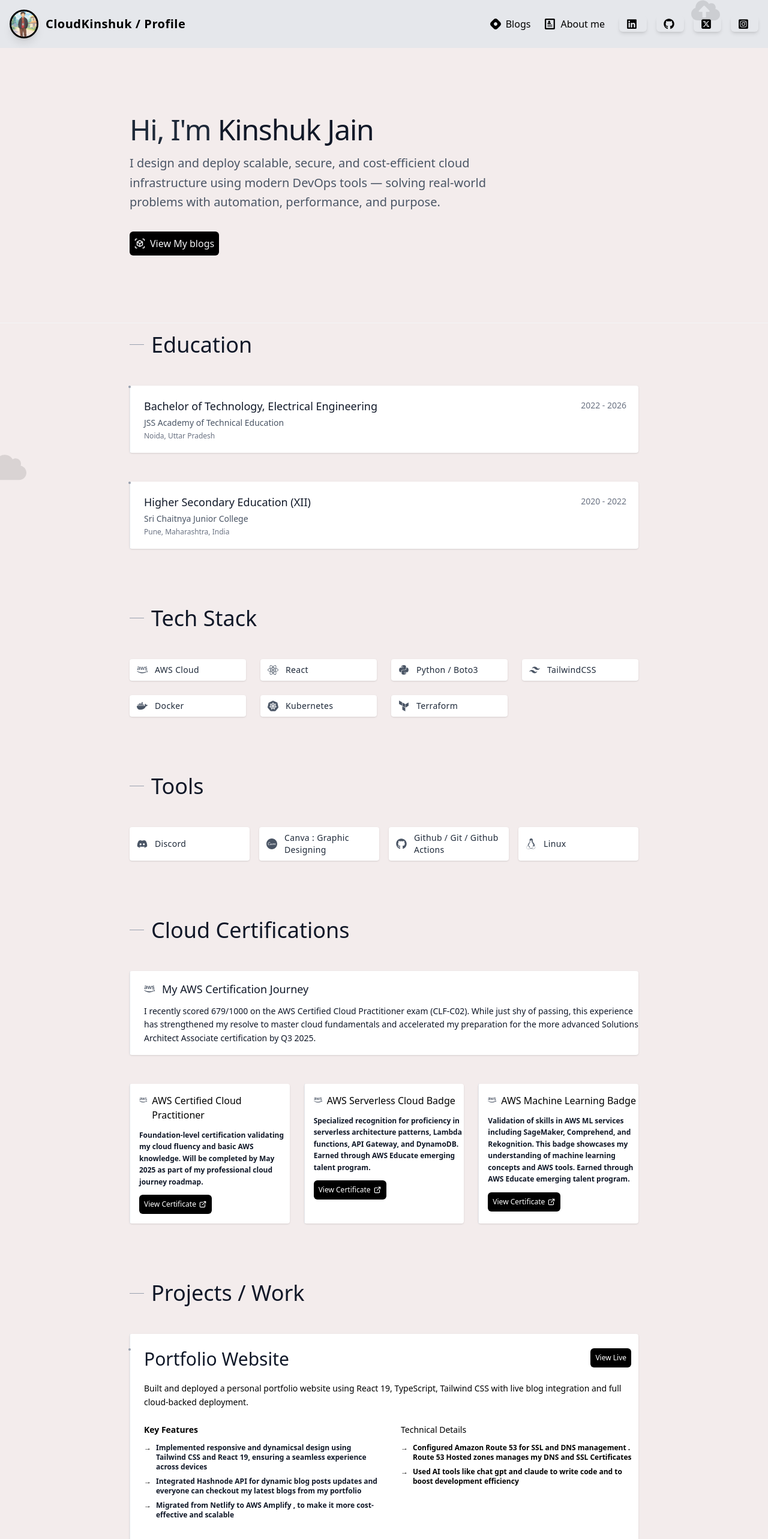
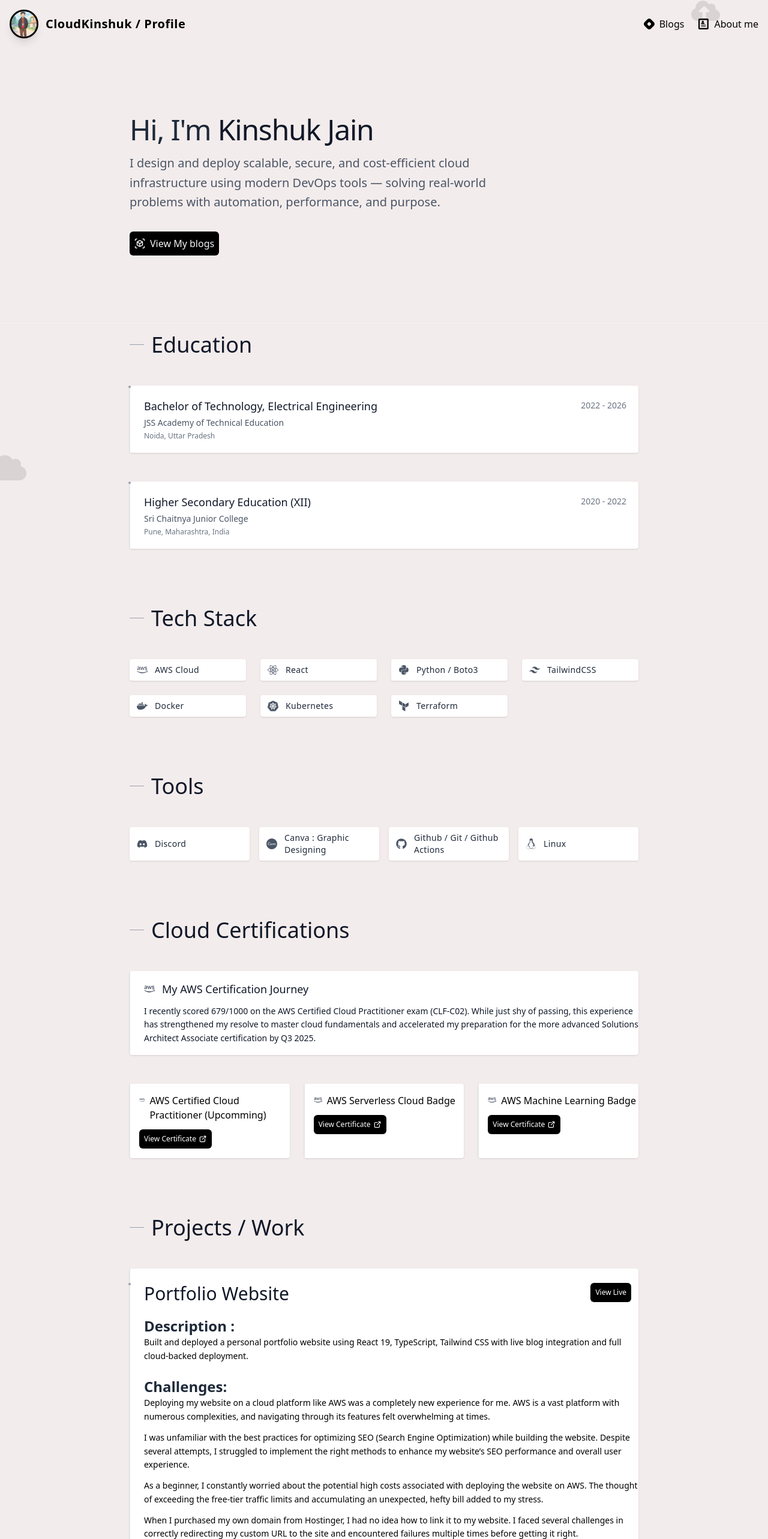
Before and after one commit to kinshukjainn/kinshukkportfolio, a React (Vite) app: page / in a window 1280 px wide. Shown: the top 2566 px of the page at 60% size. Built offline with nearby package versions, Linux system fonts and the light colour scheme.

Commit message:
Refactor components for improved styling and consistency; update AboutMe, Blogs, Footer, Header, MainContent, and CSS files to enhance layout and typography.

```diff
--- a/src/components/Aboutme.tsx
+++ b/src/components/Aboutme.tsx
@@ -121,7 +121,7 @@
 
                 <div className="lg:text-left text-center">
                   <motion.h1
-                    className="text-4xl font-bold text-black"
+                    className="text-4xl  text-black"
                     animate={{
                       backgroundPosition: ["0% 50%", "100% 50%", "0% 50%"],
                     }}
@@ -193,7 +193,7 @@
             >
               <motion.h2
                 variants={fadeIn}
-                className="text-2xl font-bold text-4xl text-center mb-8 text-grey-800"
+                className="text-2xl  text-4xl text-center mb-8 text-grey-800"
               >
                 What I Love & How I Spend My Free Time
               </motion.h2>
@@ -210,7 +210,7 @@
                   >
                     <div className="flex items-center mb-4">
                       {interest.icon}
-                      <h3 className="text-xl font-semibold ml-3 text-black">
+                      <h3 className="text-xl  ml-3 text-black">
                         {interest.title}
                       </h3>
                     </div>
--- a/src/components/Blogs.tsx
+++ b/src/components/Blogs.tsx
@@ -239,11 +239,11 @@
   };
 
   return (
-    <div className="min-h-screen bg-white text-black py-8 px-3 sm:px-4">
+    <div className="min-h-screen font-sans bg-white text-black py-8 px-3 sm:px-4">
       <div className="max-w-5xl mx-auto">
         <div className="mb-6">
-          <h1 className="text-2xl font-bold text-purple-900 mb-2">
-            My Blog
+          <h1 className="text-4xl flex justify-center text-purple-900 mb-2">
+            Blogs on Hashnode Platform
           </h1>
           <p className="text-gray-900 text-sm">
             These are my working notes and reflections—on cloud infrastructure, building systems that scale, deploying and debugging web apps, and navigating both the elegant and messy sides of development. Some of it's technical, some of it's opinionated, but all of it comes from hands-on learning.
--- a/src/components/Header.tsx
+++ b/src/components/Header.tsx
@@ -2,11 +2,11 @@
 
 import { useState } from "react";
 import { Link, useLocation } from "react-router-dom";
-import { FaBars, FaTimes, FaLinkedin, FaGithub, FaInstagramSquare } from "react-icons/fa";
+import { FaBars, FaTimes } from "react-icons/fa";
 import { motion, AnimatePresence } from "framer-motion";
 import { FaCloud, FaCloudUploadAlt } from "react-icons/fa";
 import profile from "../assets/image.jpg";
-import { FaHashnode ,  FaSquareXTwitter  } from "react-icons/fa6";
+import { FaHashnode} from "react-icons/fa6";
 import { ImProfile } from "react-icons/im";
 
 
@@ -51,7 +51,7 @@
       initial={{ opacity: 0, y: -20 }}
       animate={{ opacity: 1, y: 0 }}
       transition={{ duration: 0.8, ease: "easeOut" }}
-      className={`bg-gray-200 font-sans  p-4 flex flex-col sm:flex-row justify-between items-center   overflow-hidden`}
+      className={`bg-[#f3ecec] font-sans  p-4 flex flex-col sm:flex-row justify-between items-center   overflow-hidden`}
     >
       {/* Decorative Cloud Elements */}
       <motion.div
@@ -239,58 +239,8 @@
           </span>
         </Link>
       </motion.div>
-
-      {/* Social Links with Microsoft-inspired hover effects */}
-      <div className="flex  flex-wrap gap-2 md:gap-4 mt-2 sm:mt-0 justify-center">
-        <SocialLink href="https://linkedin.com/kinshukjainn" icon={<FaLinkedin className="text-black" />} label="" />
-        <SocialLink href="https://github.com/kinshukjainn" icon={<FaGithub className="text-black" />} label="" />
-        <SocialLink href="https://x.com/realkinshuk004?t=Q1ZFJZ28LS4TZecJSD-OUw&s=09" icon={<FaSquareXTwitter className="text-black" />} label="" />
-        <SocialLink href="https://www.instagram.com/kinshukjain._/" icon={<FaInstagramSquare className="text-black" />} label="" />
-      </div>
     </div>
   );
 };
 
-// Enhanced Social Link Component with Microsoft-inspired hover effects
-interface SocialLinkProps {
-  href: string;
-  icon: React.ReactNode;
-  label: string;
-}
-
-const SocialLink = ({ href, icon, label }: SocialLinkProps) => (
-  <motion.a
-    whileHover={{
-      scale: 1.05,
-      backgroundColor: "rgba(66, 153, 225, 0.3)",
-      boxShadow: "0 4px 6px -1px rgba(0, 0, 0, 0.1), 0 2px 4px -1px rgba(0, 0, 0, 0.06)"
-    }}
-    whileTap={{ scale: 0.95 }}
-    initial={{ opacity: 0, y: 20 }}
-    animate={{ opacity: 1, y: 0 }}
-    transition={{
-      type: "spring",
-      stiffness: 500,
-      damping: 17,
-      mass: 0.8
-    }}
-    href={href}
-    target="_blank"
-    rel="noopener noreferrer"
-    className="flex items-center gap-1 px-2 sm:px-3 py-1 text-white
-     rounded-md  transition-all duration-300 shadow-md text-sm md:text-base"
-  >
-    <motion.span
-      whileHover={{ scale: 1.2 }}
-      transition={{ duration: 0.3 }}
-      className="text-base  sm:text-lg"
-    >
-      {icon}
-    </motion.span>
-    <span className="font-medium hidden md:inline">
-      {label}
-    </span>
-  </motion.a>
-);
-
 export default Header;
--- a/src/components/MainContent.tsx
+++ b/src/components/MainContent.tsx
@@ -22,7 +22,7 @@
 import { useState } from "react";
 
 import { HiOutlineExternalLink } from "react-icons/hi";
-import { FaDiscord } from "react-icons/fa6";
+import { FaDiscord, FaLinkedin, FaTwitter } from "react-icons/fa6";
 import { Link } from "react-router-dom";
 import { motion } from "framer-motion";
 
@@ -54,14 +54,6 @@
       opacity: 1,
       y: 0,
       transition: { duration: 0.4 },
-    },
-  };
-
-  const subtleHover = {
-    rest: { scale: 1 },
-    hover: {
-      scale: 1.02,
-      transition: { duration: 0.2, ease: "easeInOut" },
     },
   };
 
@@ -153,21 +145,15 @@
   // Certifications data
   const certifications = [
     {
-      title: "AWS Certified Cloud Practitioner",
-      description:
-        "Foundation-level certification validating my cloud fluency and basic AWS knowledge. Will be completed by May 2025 as part of my professional cloud journey roadmap.",
+      title: "AWS Certified Cloud Practitioner (Upcomming)",
       link: "https://github.com/kinshukjainn/",
     },
     {
       title: "AWS Serverless Cloud Badge",
-      description:
-        "Specialized recognition for proficiency in serverless architecture patterns, Lambda functions, API Gateway, and DynamoDB. Earned through AWS Educate emerging talent program.",
       link: "https://www.credly.com/badges/0bcd1190-2d68-45ff-91d9-32b65aa93ed8/public_url",
     },
     {
       title: "AWS Machine Learning Badge",
-      description:
-        "Validation of skills in AWS ML services including SageMaker, Comprehend, and Rekognition. This badge showcases my understanding of machine learning concepts and AWS tools. Earned through AWS Educate emerging talent program.",
       link: "https://www.credly.com/badges/a0042ec2-cc6e-4a99-84de-a1516ee5775a/public_url",
     },
   ];
@@ -189,7 +175,7 @@
             className="text-3xl md:text-5xl font-light tracking-tight mb-4"
           >
             Hi, I'm{" "}
-            <span className="font-medium text-gray-900">Kinshuk Jain</span>
+            <span className=" text-gray-900">Kinshuk Jain</span>
           </motion.h1>
           <motion.p
             initial={{ opacity: 0 }}
@@ -228,7 +214,7 @@
           viewport={{ once: true, margin: "-50px" }}
           variants={fadeInUp}
         >
-          <h2 className="text-4xl font-medium mb-12 flex items-center text-gray-900">
+          <h2 className="text-4xl  mb-12 flex items-center text-gray-900">
             <span className="w-6 h-px bg-gray-400 mr-3"></span>
             Education
           </h2>
@@ -292,7 +278,7 @@
           viewport={{ once: true, margin: "-50px" }}
           variants={fadeInUp}
         >
-          <h2 className="text-4xl font-medium mb-12 flex items-center text-gray-900">
+          <h2 className="text-4xl mb-12 flex items-center text-gray-900">
             <span className="w-6 h-px bg-gray-400 mr-3"></span>
             Tech Stack
           </h2>
@@ -325,7 +311,7 @@
           viewport={{ once: true, margin: "-50px" }}
           variants={fadeInUp}
         >
-          <h2 className="text-4xl font-medium mb-12 flex items-center text-gray-900">
+          <h2 className="text-4xl  mb-12 flex items-center text-gray-900">
             <span className="w-6 h-px bg-gray-400 mr-3"></span>
             Tools
           </h2>
@@ -359,7 +345,7 @@
           viewport={{ once: true, margin: "-50px" }}
           variants={fadeInUp}
         >
-          <h2 className="text-4xl font-medium mb-12 flex items-center text-gray-900">
+          <h2 className="text-4xl  mb-12 flex items-center text-gray-900">
             <span className="w-6 h-px bg-gray-400 mr-3"></span>
             Cloud Certifications
           </h2>
@@ -395,7 +381,6 @@
               <motion.div
                 key={index}
                 className="relative pl-4 py-4 bg-white rounded-sm shadow-sm"
-                variants={subtleHover}
                 whileHover="hover"
                 initial="rest"
               >
@@ -406,9 +391,6 @@
                     {cert.title}
                   </h3>
                 </div>
-                <p className="mt-3 text-gray-900 font-semibold text-xs leading-relaxed">
-                  {cert.description}
-                </p>
                 <motion.a
                   href={cert.link}
                   initial="rest"
@@ -433,7 +415,7 @@
           viewport={{ once: true, margin: "-50px" }}
           variants={fadeInUp}
         >
-          <h2 className="text-4xl font-medium mb-12 flex items-center text-gray-900">
+          <h2 className="text-4xl  mb-12 flex items-center text-gray-900">
             <span className="w-6 h-px bg-gray-400 mr-3"></span>
             Projects / Work
           </h2>
@@ -441,7 +423,6 @@
           {/* Project 1 */}
           <motion.div
             className="mb-16 relative pl-6 py-6 bg-white rounded-sm shadow-sm"
-            variants={subtleHover}
             whileHover="hover"
             initial="rest"
           >
@@ -461,18 +442,67 @@
               </motion.a>
             </div>
 
+            <h3 className="text-2xl font-semibold ">Description : </h3>
             <p className="text-sm text-black mb-6 leading-relaxed">
               Built and deployed a personal portfolio website using React 19,
               TypeScript, Tailwind CSS with live blog integration and full
               cloud-backed deployment.
             </p>
+            <h3 className=" text-2xl font-semibold">Challenges:</h3>
+            <p className="text-sm text-black mb-3 leading-relaxed">
+              Deploying my website on a cloud platform like AWS was a completely
+              new experience for me. AWS is a vast platform with numerous
+              complexities, and navigating through its features felt
+              overwhelming at times.
+            </p>
+            <p className="text-sm text-black mb-3 leading-relaxed">
+              I was unfamiliar with the best practices for optimizing SEO
+              (Search Engine Optimization) while building the website. Despite
+              several attempts, I struggled to implement the right methods to
+              enhance my website’s SEO performance and overall user experience.
+            </p>
+            <p className="text-sm text-black mb-3 leading-relaxed">
+              As a beginner, I constantly worried about the potential high costs
+              associated with deploying the website on AWS. The thought of
+              exceeding the free-tier traffic limits and accumulating an
+              unexpected, hefty bill added to my stress.
+            </p>
+            <p className="text-sm text-black mb-3 leading-relaxed">
+              When I purchased my own domain from Hostinger, I had no idea how
+              to link it to my website. I faced several challenges in correctly
+              redirecting my custom URL to the site and encountered failures
+              multiple times before getting it right.
+            </p>
+            <h3 className=" text-2xl font-semibold">Learnings:</h3>
+            <p className="text-sm text-black mb-3 leading-relaxed">
+              Gained hands-on experience with AWS services and understood how to
+              deploy static and dynamic websites using cost-effective practices.
+              I also learned how to monitor resources to avoid unexpected
+              charges.
+            </p>
+            <p className="text-sm text-black mb-3 leading-relaxed">
+              Understood the importance of SEO and gradually adopted key best
+              practices such as setting up proper meta tags, improving load
+              speed, using semantic HTML, and ensuring mobile responsiveness.
+            </p>
+            <p className="text-sm text-black mb-3 leading-relaxed">
+              Learned how to stay calm and analytical under pressure. I
+              developed the habit of reading official documentation and
+              community threads to troubleshoot issues instead of panicking.
+            </p>
+            <p className="text-sm text-black mb-3 leading-relaxed">
+              Mastered the process of linking a custom domain to a hosted
+              website. I now understand DNS records, domain pointing, and the
+              importance of patience and debugging while working with hosting
+              and domain providers.
+            </p>
 
             <div className="md:grid md:grid-cols-2 gap-8 mt-6">
               <div>
-                <h4 className="text-sm font-semibold mb-3 text-black">
+                <h4 className="text-xl font-semibold mb-3 text-black">
                   Key Features
                 </h4>
-                <ul className="space-y-2 font-semibold text-xs text-gray-900">
+                <ul className="space-y-2  text-sm text-gray-900">
                   <li className="flex items-start">
                     <span className="text-black mr-2">→</span>
                     Implemented responsive and dynamicsal design using Tailwind
@@ -492,10 +522,10 @@
                 </ul>
               </div>
               <div className="mt-6 md:mt-0">
-                <h4 className="text-sm font-medium mb-3 text-black">
+                <h4 className="text-xl font-medium mb-3 text-black">
                   Technical Details
                 </h4>
-                <ul className="space-y-2 text-xs font-semibold text-black">
+                <ul className="space-y-2 text-sm  text-black">
                   <li className="flex items-start">
                     <span className="text-black font-semibold mr-2">→</span>
                     Configured Amazon Route 53 for SSL and DNS management .
@@ -545,12 +575,12 @@
               variants={itemVariants}
             >
               <h3 className="text-3xl font-medium mb-2 md:mb-0 text-gray-900">
-                Search Engine Optimization of My Portfolio Website
+                SEO of my website
               </h3>
               <motion.a
                 href="https://pagespeed.web.dev/"
                 whileHover={{ y: -2 }}
-                className="inline-flex items-center gap-1 text-sm font-medium text-white transition-all bg-black p-2 w-max rounded-md hover:text-gray-200"
+                className="inline-flex items-center  text-sm font-medium text-white transition-all bg-black p-2 w-max rounded-md hover:text-gray-200"
               >
                 Check Here <BiLinkExternal />
               </motion.a>
@@ -696,7 +726,6 @@
           {/* Project 2 */}
           <motion.div
             className="relative pl-6 py-6 bg-white rounded-sm shadow-sm"
-            variants={subtleHover}
             whileHover="hover"
             initial="rest"
           >
@@ -767,9 +796,7 @@
         </motion.section>
       </div>
 
-
-      <div className="max-w-4xl mx-auto px-6 py-8">
-        {" "}
+      <div className="max-w-4xl mx-auto px-4 sm:px-6 py-8">
   {/* reduced py-16 to py-8 */}
   <motion.section
     id="projects"
@@ -779,22 +806,58 @@
     viewport={{ once: true, margin: "-50px" }}
     variants={fadeInUp}
   >
-          <h2 className="text-4xl font-medium mb-10 flex items-center text-gray-900">
+    <h2 className="text-3xl sm:text-4xl  mb-8 sm:mb-10 flex items-center text-gray-900">
       <span className="w-6 h-px bg-gray-400 mr-3"></span>
       Open to Collaborate / Work :
     </h2>
 
     <motion.div
-            className="relative pl-6 mt-4 py-6 text-lg rounded-sm shadow-sm"
-            variants={subtleHover}
+      className="relative pl-6 mt-4 py-6 px-4 sm:px-6 bg-white text-base sm:text-lg rounded-md shadow-md"
       whileHover="hover"
       initial="rest"
     >
-            <span className="absolute left-0 top-0 w-px h-full "></span>
-            <span className="absolute left-0 top-6 w-1 h-1"></span>
-            <p className="text-lg text-black mb-6 leading-relaxed">
-              I'm always up for connecting with learners, developers, or anyone curious about cloud, DevOps, or tech in general. Whether you're just starting or switching paths, feel free to reach out — we can learn and build together.
+      <span className="absolute left-0 top-0 w-px h-full bg-gray-300"></span>
+      <span className="absolute left-0 top-6 w-1 h-1 bg-gray-500 rounded-full"></span>
+
+      <p className="text-black mb-6 leading-relaxed">
+        I'm always up for connecting with learners, developers, or anyone
+        curious about cloud, DevOps, or tech in general. Whether you're
+        just starting or switching paths, feel free to reach out — we can
+        learn and build together.
       </p>
+
+      <div className="space-y-2">
+        <h3><span className="font-semibold">Email: </span> kinshuk25jan04@gmail.com</h3>
+        <h3><span className="font-semibold">Phone No: </span> +91 91727 XXXXX</h3>
+
+        <div className="flex items-center space-x-6 p-4">
+  <a
+    href="#"
+    className="flex items-center space-x-2 text-gray-700 hover:text-gray-900 transition-colors"
+    aria-label="GitHub"
+  >
+    <span className="underline">@github</span>
+    <FaGithub size={24} />
+  </a>
+  <a
+    href="#"
+    className="flex items-center space-x-2 text-gray-700 hover:text-gray-900 transition-colors"
+    aria-label="LinkedIn"
+  >
+    <span className="underline">@linkedin</span>
+    <FaLinkedin size={24} />
+  </a>
+  <a
+    href="#"
+    className="flex items-center space-x-2 text-gray-700 hover:text-gray-900 transition-colors"
+    aria-label="Twitter"
+  >
+    <span className="underline">@twitter</span>
+    <FaTwitter size={24} />
+  </a>
+</div>
+
+      </div>
     </motion.div>
   </motion.section>
 </div>
--- a/src/index.css
+++ b/src/index.css
@@ -1,9 +1,10 @@
 @import url('https://fonts.googleapis.com/css2?family=Poppins:ital,wght@0,100;0,200;0,300;0,400;0,500;0,600;0,700;0,800;0,900;1,100;1,200;1,300;1,400;1,500;1,600;1,700;1,800;1,900&family=Roboto:ital,wght@0,100;0,300;0,400;0,500;0,700;0,900;1,100;1,300;1,400;1,500;1,700;1,900&display=swap');
 @import url('https://fonts.googleapis.com/css2?family=Source+Code+Pro:ital,wght@0,200..900;1,200..900&display=swap');
+@import url('https://fonts.googleapis.com/css2?family=IBM+Plex+Sans:ital,wght@0,100..700;1,100..700&display=swap');
 @import "tailwindcss";
 
 body {
   background-color: aqua ; /* Dark background */
   color: black; /* Default text color */
-  font-family: 'Poppins', sans-serif;
+  font-family: "IBM Plex Sans", sans-serif;
 }
--- a/tailwind.config.js
+++ b/tailwind.config.js
@@ -1,12 +1,12 @@
 /** @type {import('tailwindcss').Config} */
 module.exports = {
-  content: ['./src/**/*.{js,ts,jsx,tsx}'],
+  content: ["./src/**/*.{js,ts,jsx,tsx}"],
   theme: {
     extend: {
       fontFamily: {
-        source: ['"Source Code Pro"', 'monospace'],
+        sans: ['"IBM Plex Sans"', "monospace"],
       },
     },
   },
   plugins: [],
-}
+};
```
Also changed, not shown: src/components/Footer.tsx (+2 -16 lines). Lines whose indentation alone changed are shown as unchanged.
